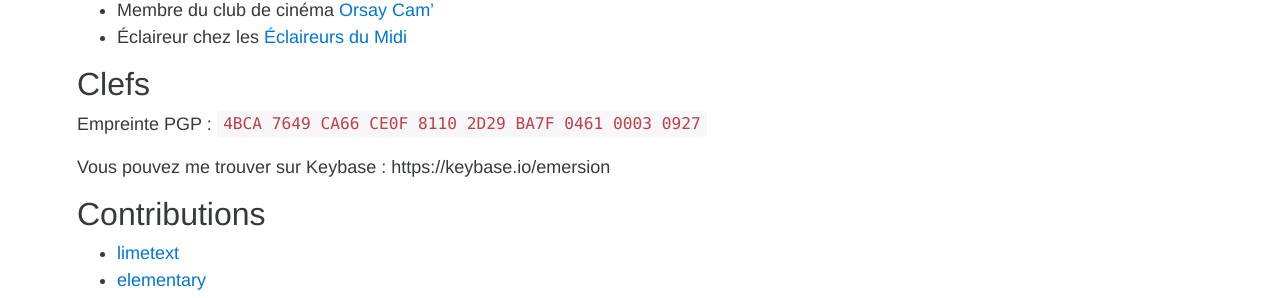
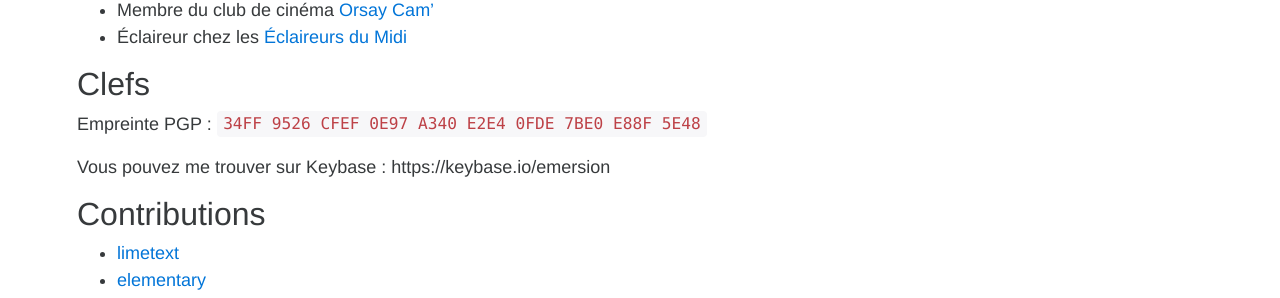
Before and after one commit to emersion/emersion.github.io, a Jekyll site: the page built from about.md, in a window 1280 px wide. Shown: the part 738-1036 px from the top of the page. Built offline with Jekyll 4.4.1, drawn with Linux system fonts in a browser that asks for light colours; Markdown is read by kramdown in place of the engine named in the settings.

Commit message:
Update about.md

```diff
--- a/about.md
+++ b/about.md
@@ -26,7 +26,7 @@ permalink: /about/
 
 ## Clefs
 
-Empreinte PGP : `4BCA 7649 CA66 CE0F 8110 2D29 BA7F 0461 0003 0927`
+Empreinte PGP : `34FF 9526 CFEF 0E97 A340  E2E4 0FDE 7BE0 E88F 5E48`
 
 Vous pouvez me trouver sur Keybase : https://keybase.io/emersion
 
```
